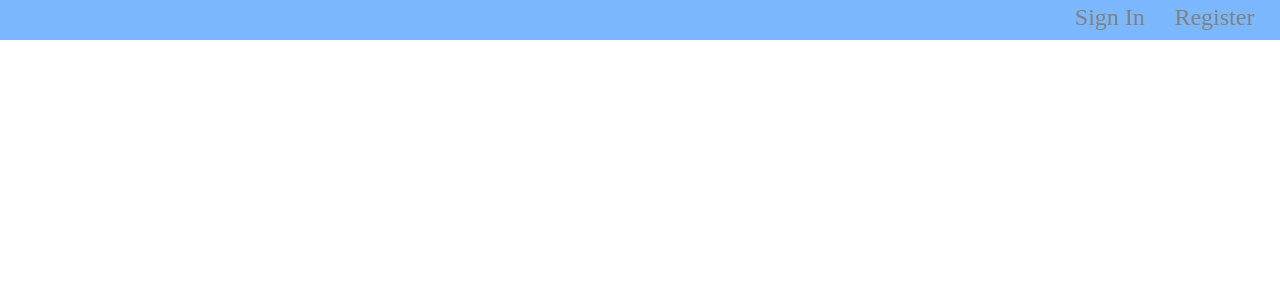
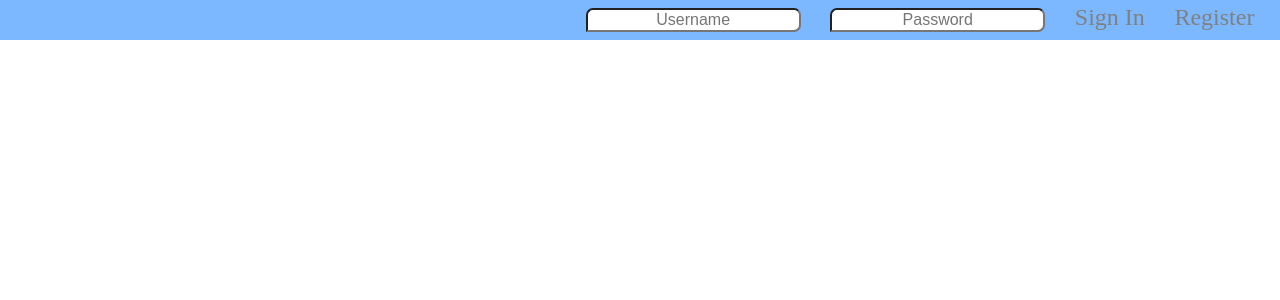
Before and after one commit to mKadiyan/mehar, a web app: page / in a window 1280 px wide. Shown: the top 300 px of the page. Run offline with its HTML, style and script files only (its server is not run), Linux system fonts and the light colour scheme; data that the repository does not hold is empty; some web fonts are replaced.

Commit message:
front: Cool new feilds

```diff
--- a/uiserver/src/main/webapp/css/document.css
+++ b/uiserver/src/main/webapp/css/document.css
@@ -19,3 +19,12 @@ body{
     font-size  : 24px;
     padding-right: 2%;
 }
+
+.navigation input{
+    color: gray ;
+    font-size  : 16px;
+    text-align: center;
+    -webkit-border-radius: 7px 7px 7px 0px;
+    border-radius: 7px 7px 7px 0px;
+
+}
--- a/uiserver/src/main/webapp/js/template/headerPaneTemplate.html
+++ b/uiserver/src/main/webapp/js/template/headerPaneTemplate.html
@@ -1,6 +1,8 @@
 <div>
     <nav class="navigation">
         <ul>
+            <li><input type="text" placeholder="Username" class="uname"/></li>
+            <li><input type="password" placeholder="Password" class="pword"/></li>
             <li>Sign In</li>
             <li>Register</li>
         </ul>
```
